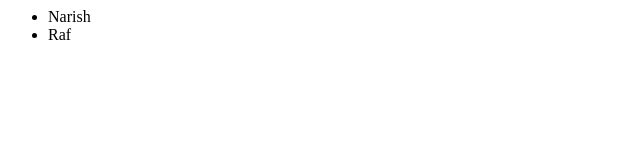
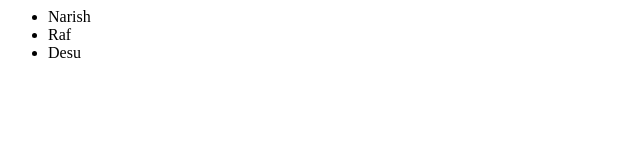
Before and after one commit to naryshaaa/Git-Test-101, a plain HTML site: page index.html in a window 1280 px wide. Shown: the full height of the page, 0-640 px from the left. Drawn offline with Linux system fonts and the light colour scheme.

Commit message:
Add Desu

```diff
--- a/index.html
+++ b/index.html
@@ -4,6 +4,7 @@
 	<ul>
 		<li>Narish</li>
 		<li>Raf</li>
+		<li>Desu</li>
 	</ul>
 </body>
 </html>
```
